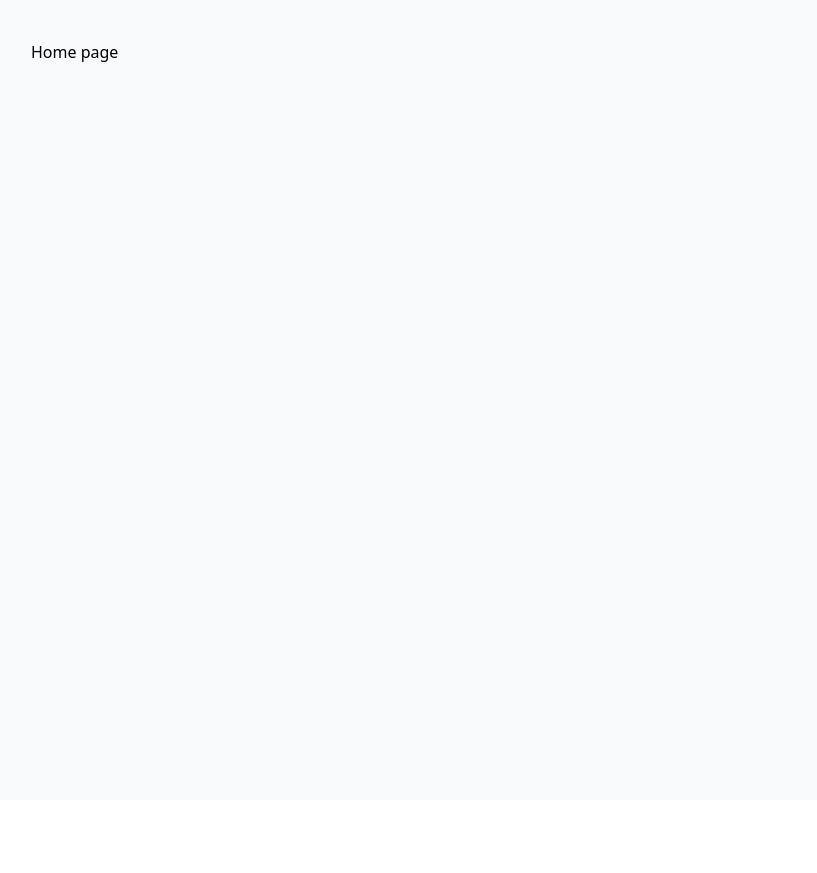
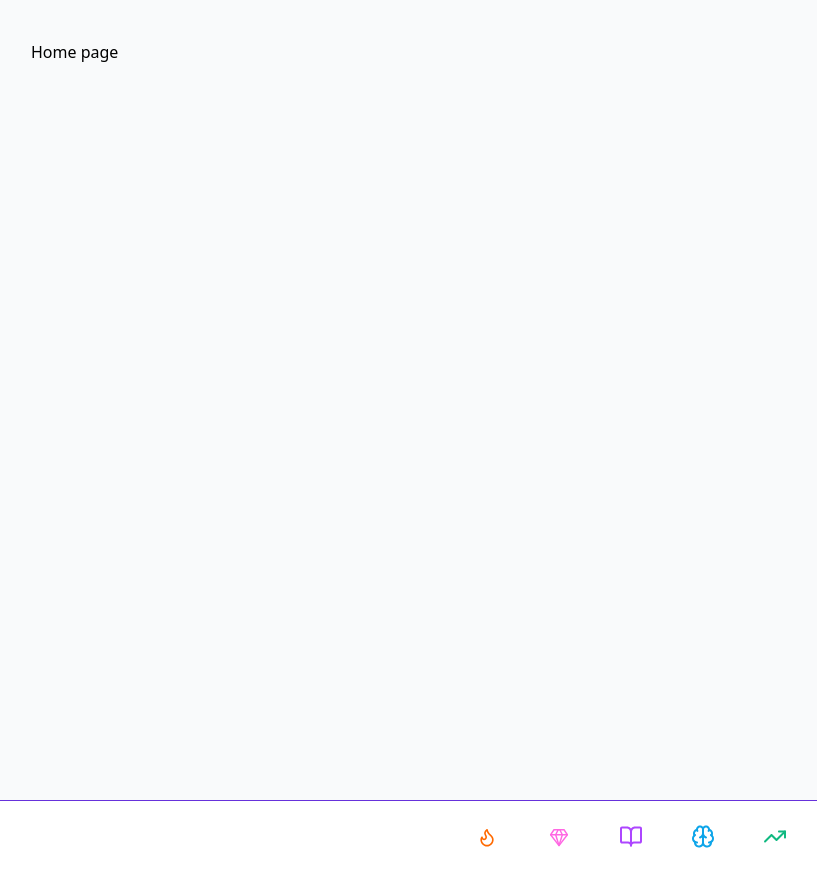
Before and after one commit to DaniilTsitavets/wordly, a React (Vite) app in the folder frontend/: page / in a window 1280 px wide. Shown: the whole page, without its empty margins (9-826 px from the left). Before the commit the page ends 800 px from the top, so only its background shows below. Built offline with nearby package versions, Linux system fonts and the light colour scheme.

Commit message:
feat: implement navigation components with authenticated and unauthenticated states

```diff
--- a/frontend/src/App.tsx
+++ b/frontend/src/App.tsx
@@ -1,4 +1,9 @@
 import { Route, Routes } from 'react-router-dom'
+import { NavLinks } from '@/app/components/molecules/NavLinks/NavLinks'
+
+function App() {
+  return <Layout />
+}
 
 function HomePage() {
   return (
@@ -17,29 +22,22 @@ function HomePage() {
   )
 }
 
-function NotFoundPage() {
+function Layout() {
   return (
-    <main
+    <div
       style={{
-        minHeight: '100vh',
-        background: '#f9fafb',
-        padding: '40px',
         display: 'flex',
         flexDirection: 'column',
-        gap: '40px',
+        minHeight: '100vh',
       }}
     >
-      404 - Page not found
-    </main>
-  )
-}
-
-function App() {
-  return (
-    <Routes>
-      <Route path="/" element={<HomePage />} />
-      <Route path="*" element={<NotFoundPage />} />
-    </Routes>
+      <div style={{ flex: 1 }}>
+        <Routes>
+          <Route path="/" element={<HomePage />} />
+        </Routes>
+      </div>
+      <NavLinks />
+    </div>
   )
 }
 
--- a/frontend/src/app/components/atoms/Navigation/Navigation.tsx
+++ /dev/null
@@ -1,13 +0,0 @@
-import styles from './Navigation.module.scss'
-import { Link } from 'react-router-dom'
-import { IconFont } from '../IconFont'
-
-export const Navigation = () => {
-  return (
-    <nav className={styles.navigation}>
-      <Link to={'/'} className={styles.link}>
-        <IconFont name="home" />
-      </Link>
-    </nav>
-  )
-}
--- /dev/null
+++ b/frontend/src/app/components/molecules/NavLinks/AuthenticatedNav.tsx
@@ -0,0 +1,50 @@
+import styles from './NavLinks.module.scss'
+import { Link } from 'react-router-dom'
+import { IconFont } from '@/app/components/atoms/IconFont'
+
+interface AuthenticatedNavProps {
+  stats?: {
+    fire: number
+    gems: number
+  }
+}
+
+export const AuthenticatedNav = ({ stats = { fire: 0, gems: 0 } }: AuthenticatedNavProps) => {
+  const navLinks = [
+    { name: 'Vocabulary', path: '/', icon: 'book-colored', iconType: 'book' },
+    { name: 'Recall', path: '/', icon: 'brain', iconType: 'brain' },
+    { name: 'Progress', path: '/', icon: 'increase', iconType: 'progress' },
+  ]
+
+  return (
+    <nav>
+      <ul>
+        <li>
+          <button className={`${styles.statButton} ${styles.fire}`}>
+            <IconFont name="fire" size={20} />
+            <span className={styles.tooltip}>{stats.fire}</span>
+          </button>
+        </li>
+
+        <li>
+          <button className={`${styles.statButton} ${styles.diamond}`}>
+            <IconFont name="diamond" size={20} />
+            <span className={styles.tooltip}>{stats.gems}</span>
+          </button>
+        </li>
+
+        {navLinks.map((link) => (
+          <li key={link.name}>
+            <Link
+              to={link.path}
+              className={`${styles.link} ${styles[link.iconType]}`}
+              data-label={link.name}
+            >
+              <IconFont name={link.icon} />
+            </Link>
+          </li>
+        ))}
+      </ul>
+    </nav>
+  )
+}
--- /dev/null
+++ b/frontend/src/app/components/molecules/NavLinks/NavLinks.module.scss
@@ -0,0 +1,231 @@
+@use '../../../../styles/index' as *;
+
+nav {
+  width: 100%;
+  padding: 1rem;
+  background: $color-bg;
+  border-top: 1px solid $color-primary;
+}
+
+ul {
+  display: flex;
+  align-items: center;
+  justify-content: center;
+  gap: 2rem;
+  list-style: none;
+  margin: 0;
+  padding: 0;
+}
+
+li {
+  display: flex;
+  align-items: center;
+  position: relative;
+}
+
+.link {
+  display: flex;
+  align-items: center;
+  justify-content: center;
+  width: 2.5rem;
+  height: 2.5rem;
+  border-radius: 0.5rem;
+  transition: background-color 0.2s;
+  color: $color-text;
+  text-decoration: none;
+  position: relative;
+  border: none;
+  background: transparent;
+  cursor: pointer;
+  padding: 0;
+
+  &:focus-visible {
+    outline: 0.125rem solid $color-primary;
+    outline-offset: 0.125rem;
+  }
+
+  &:active {
+    background-color: rgba($color-primary, 0.2);
+  }
+}
+
+.link:hover::after,
+.link:focus-visible::after {
+  content: attr(data-label);
+  position: absolute;
+  bottom: -3.25rem;
+  left: 50%;
+  transform: translateX(-50%);
+  display: flex;
+  justify-content: center;
+  align-items: center;
+  width: 4.375rem;
+  height: 1.9375rem;
+  padding: 0.1875rem 1.4375rem 0.25rem 1.4375rem;
+  border-radius: 3rem;
+  white-space: nowrap;
+  font-size: 0.75rem;
+  font-weight: 500;
+  color: $color-white;
+  box-shadow: 0 4px 4px 0 rgba(0, 0, 0, 0.25);
+  pointer-events: none;
+  animation: fadeIn 0.2s ease-in;
+}
+
+.fire {
+  color: $color-icon-fire;
+
+  &:hover,
+  &:focus-visible {
+    background-color: rgba($color-icon-fire, 0.1);
+
+    &::after {
+        background-color: $color-neutral-tooltip-dark;
+       }
+  }
+}
+
+.diamond {
+  color: $color-icon-diamond;
+
+  &:hover,
+  &:focus-visible {
+    background-color: rgba($color-icon-diamond, 0.1);
+
+    &::after {
+      background-color: $color-neutral-tooltip-dark;
+    }
+  }
+}
+
+.book {
+  color: $color-icon-book;
+
+  &:hover,
+  &:focus-visible {
+    background-color: rgba($color-icon-book, 0.1);
+
+    &::after {
+      background-color: $color-neutral-tooltip-dark;
+    }
+  }
+}
+
+.brain {
+  color: $color-icon-brain;
+
+  &:hover,
+  &:focus-visible {
+    background-color: rgba($color-icon-brain, 0.1);
+
+    &::after {
+      background-color: $color-neutral-tooltip-dark;
+    }
+  }
+}
+
+.progress {
+  color: $color-icon-progress;
+
+  &:hover,
+  &:focus-visible {
+    background-color: rgba($color-icon-progress, 0.1);
+
+    &::after {
+      background-color: $color-neutral-tooltip-dark;
+    }
+  }
+}
+
+@keyframes fadeIn {
+  from {
+    opacity: 0;
+    transform: translateX(-50%) translateY(-0.5rem);
+  }
+  to {
+    opacity: 1;
+    transform: translateX(-50%) translateY(0);
+  }
+}
+
+.statButton {
+  display: flex;
+  align-items: center;
+  justify-content: center;
+  width: 2.5rem;
+  height: 2.5rem;
+  border: none;
+  background: transparent;
+  cursor: pointer;
+  border-radius: 0.5rem;
+  transition: background-color 0.2s;
+  padding: 0;
+  position: relative;
+  color: $color-text;
+
+  &:focus-visible {
+    outline: 0.125rem solid $color-primary;
+    outline-offset: 0.125rem;
+  }
+
+  &:active {
+    background-color: rgba($color-primary, 0.2);
+  }
+
+  .tooltip {
+    display: none;
+  }
+
+  &:hover .tooltip,
+  &:focus-visible .tooltip {
+    display: flex;
+    justify-content: center;
+    align-items: center;
+    position: absolute;
+    bottom: -3.25rem;
+    left: 50%;
+    transform: translateX(-50%);
+    width: 4.375rem;
+    height: 1.9375rem;
+    padding: 0.1875rem 1.4375rem 0.25rem 1.4375rem;
+    border-radius: 3rem;
+    white-space: nowrap;
+    font-size: 0.75rem;
+    font-weight: 500;
+    color: $color-white;
+    box-shadow: 0 4px 4px 0 rgba(0, 0, 0, 0.25);
+    pointer-events: none;
+    animation: fadeIn 0.2s ease-in;
+  }
+
+  &.fire {
+    color: $color-icon-fire;
+
+    &:hover,
+    &:focus-visible {
+      background-color: rgba($color-icon-fire, 0.1);
+
+      .tooltip {
+        background-color: $color-neutral-tooltip-dark;
+      }
+    }
+  }
+
+  &.diamond {
+    color: $color-icon-diamond;
+
+    &:hover,
+    &:focus-visible {
+      background-color: rgba($color-icon-diamond, 0.1);
+
+      .tooltip {
+        background-color: $color-neutral-tooltip-dark;
+      }
+    }
+  }
+}
+
+.statValue {
+  min-width: 2rem;
+  text-align: center;
+}
--- /dev/null
+++ b/frontend/src/app/components/molecules/NavLinks/NavLinks.tsx
@@ -0,0 +1,14 @@
+import { AuthenticatedNav } from './AuthenticatedNav'
+import { UnauthenticatedNav } from './UnauthenticatedNav'
+
+interface NavLinksProps {
+  isAuthenticated?: boolean
+  stats?: {
+    fire: number
+    gems: number
+  }
+}
+
+export const NavLinks = ({ isAuthenticated = true, stats }: NavLinksProps) => {
+  return isAuthenticated ? <AuthenticatedNav stats={stats} /> : <UnauthenticatedNav />
+}
--- /dev/null
+++ b/frontend/src/app/components/molecules/NavLinks/NavLinks.type.ts
@@ -0,0 +1,13 @@
+export type NavLink = {
+  name: string
+  path: string
+  icon: string
+}
+
+export const NavLinksProps: NavLink[] = [
+  { name: 'Daily Game', path: '/', icon: 'joystick' },
+  { name: 'About Us', path: '/', icon: 'info' },
+  { name: 'Vocabulary', path: '/', icon: 'book-colored' },
+  { name: 'Recall', path: '/', icon: 'brain' },
+  { name: 'Progress', path: '/', icon: 'increase' },
+]
--- /dev/null
+++ b/frontend/src/app/components/molecules/NavLinks/UnauthenticatedNav.tsx
@@ -0,0 +1,22 @@
+import styles from './NavLinks.module.scss'
+import { Link } from 'react-router-dom'
+import { IconFont } from '@/app/components/atoms/IconFont'
+
+export const UnauthenticatedNav = () => {
+  return (
+    <nav>
+      <ul>
+        <li>
+          <Link to="/login" className={styles.link} data-label="Login">
+            <IconFont name="user-login" />
+          </Link>
+        </li>
+        <li>
+          <Link to="/info" className={styles.link} data-label="About Us">
+            <IconFont name="info" />
+          </Link>
+        </li>
+      </ul>
+    </nav>
+  )
+}
--- /dev/null
+++ b/frontend/src/app/components/molecules/NavLinks/index.ts
@@ -0,0 +1,4 @@
+export { NavLinks } from './NavLinks'
+export { AuthenticatedNav } from './AuthenticatedNav'
+export { UnauthenticatedNav } from './UnauthenticatedNav'
+export type { NavLink } from './NavLinks.type'
--- a/frontend/src/styles/index.scss
+++ b/frontend/src/styles/index.scss
@@ -26,8 +26,16 @@ $color-accent-green: #22c53e;
 $color-accent-lime-green: #5bff50;
 $color-accent-lime: #a50c03;
 
+//icons
+$color-icon-diamond: #FF68E3;
+$color-icon-fire: #FF6900;
+$color-icon-book: #A268FF;
+$color-icon-brain: #C1ECFF;
+$color-icon-progress: #10B981;
+
 // Neutral Colors
 $color-neutral-dark: #101828;
+$color-neutral-tooltip-dark: #2d2f2f;
 $color-neutral-text-primary: #1a1a1a;
 $color-neutral-text-secondary: #2d3142;
 $color-neutral-text-muted: #6b7280;
```
Also changed, not shown: frontend/src/app/components/atoms/Navigation/Navigation.module.scss (deleted), frontend/src/app/components/atoms/Navigation/index.ts (deleted).
